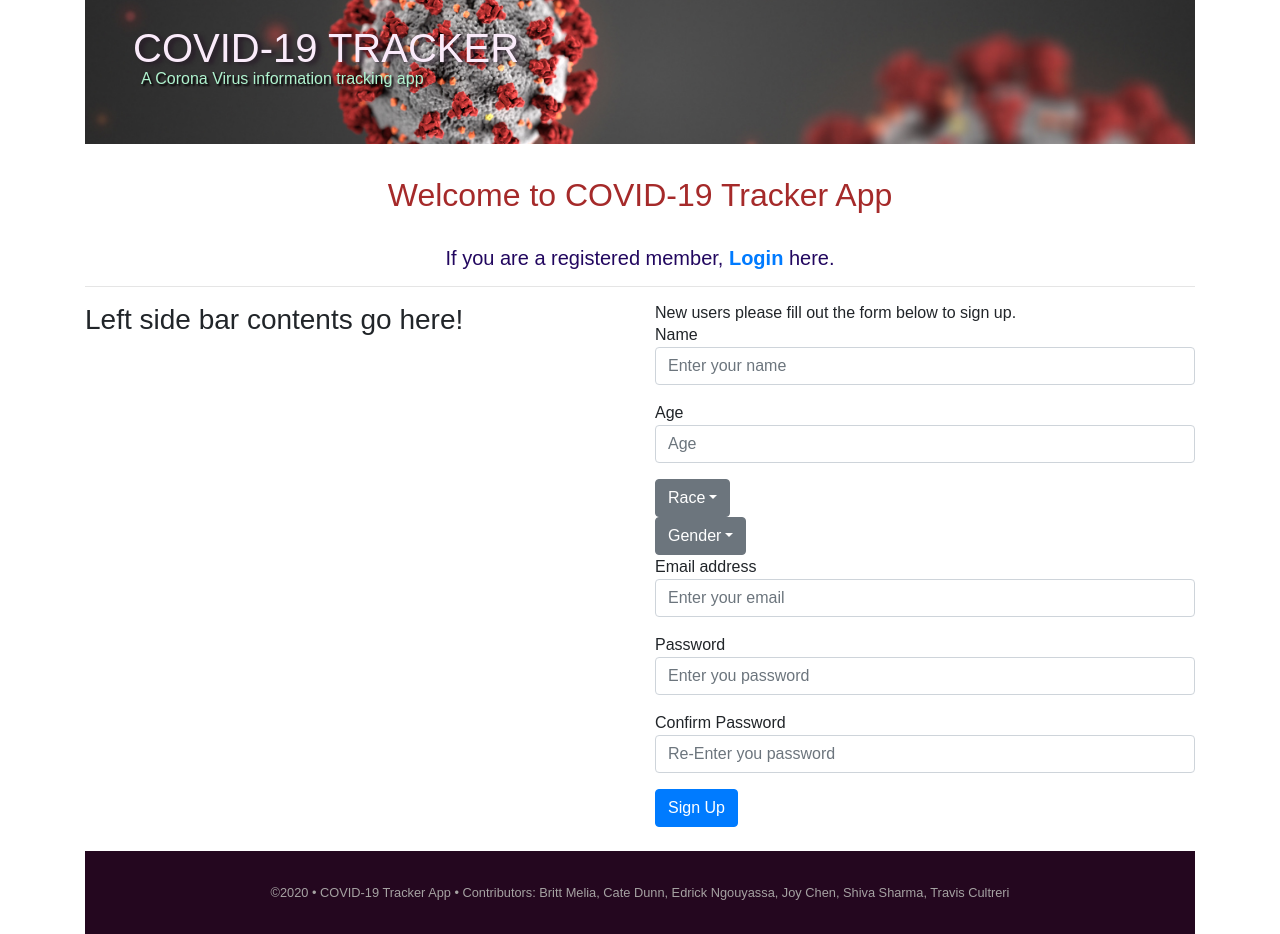
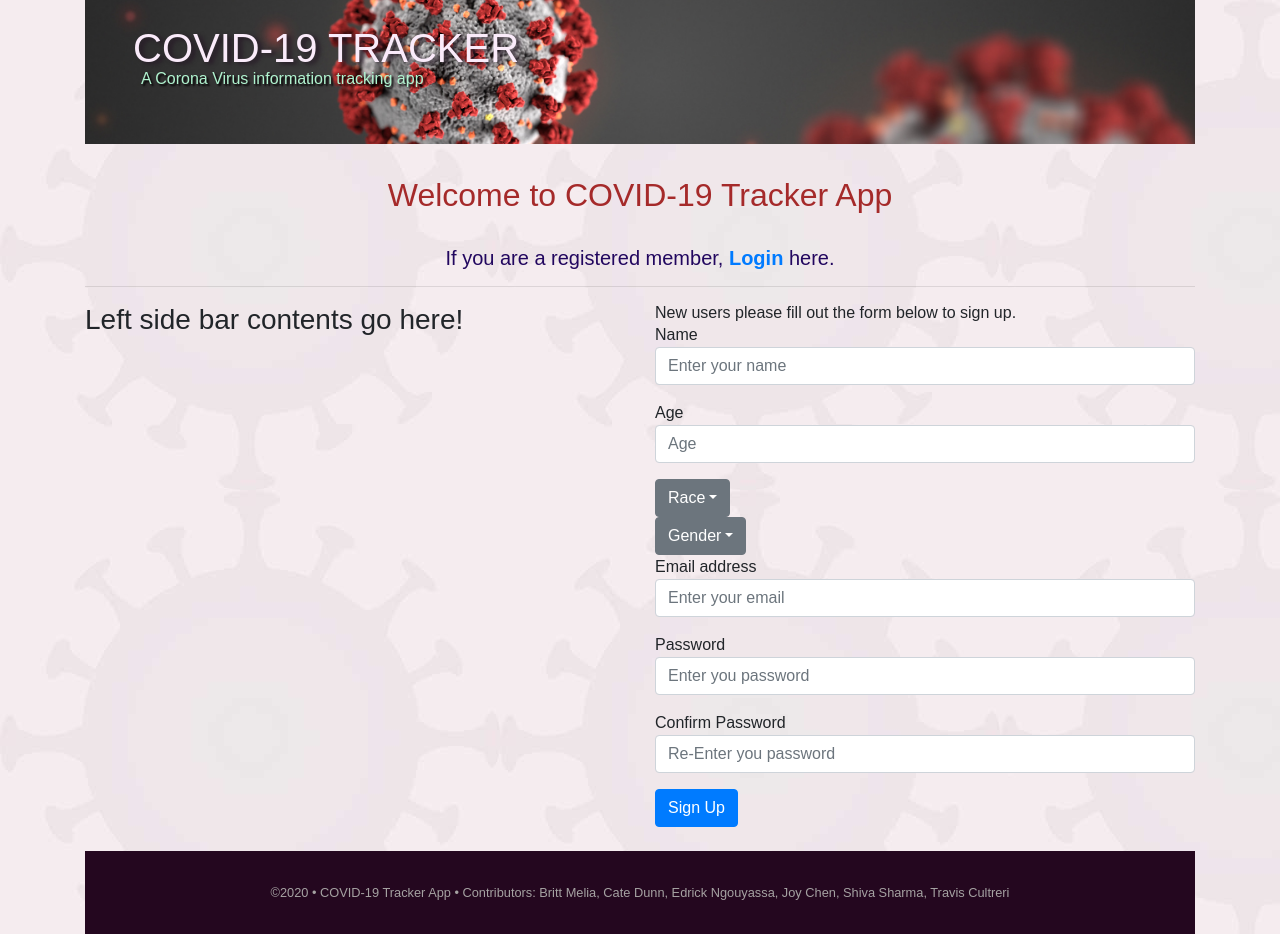
Before and after one commit to traviscult/COVID-19-Tracker, a React (Create React App) app in the folder client/: page / in a window 1280 px wide. Built offline with nearby package versions, Linux system fonts and the light colour scheme; no server answers.

Commit message:
Test push with background change

```diff
--- a/client/src/components/homeComponents/MainContents.jsx
+++ b/client/src/components/homeComponents/MainContents.jsx
@@ -7,7 +7,7 @@ const MainContents = (props) => {
     <>
       <div className="row">
         <LeftSideBar />
-        <Form signUpUser={props.signUpUser}/>
+        <Form signUpUser={props.signUpUser} />
       </div>
     </>
   )
--- a/client/src/pages/Pages.css
+++ b/client/src/pages/Pages.css
@@ -1,3 +1,9 @@
+body {
+  background-image: url("/../../../images/body-bg-img-500.jpg");
+  background-repeat: repeat;
+  /* background-size: cover; */
+}
+
 .homePageContent h2 {
   text-align: center;
   color: brown;
```
Also changed, not shown: client/public/images/body-bg-img-500.jpg (added). Lines whose indentation alone changed are shown as unchanged.
